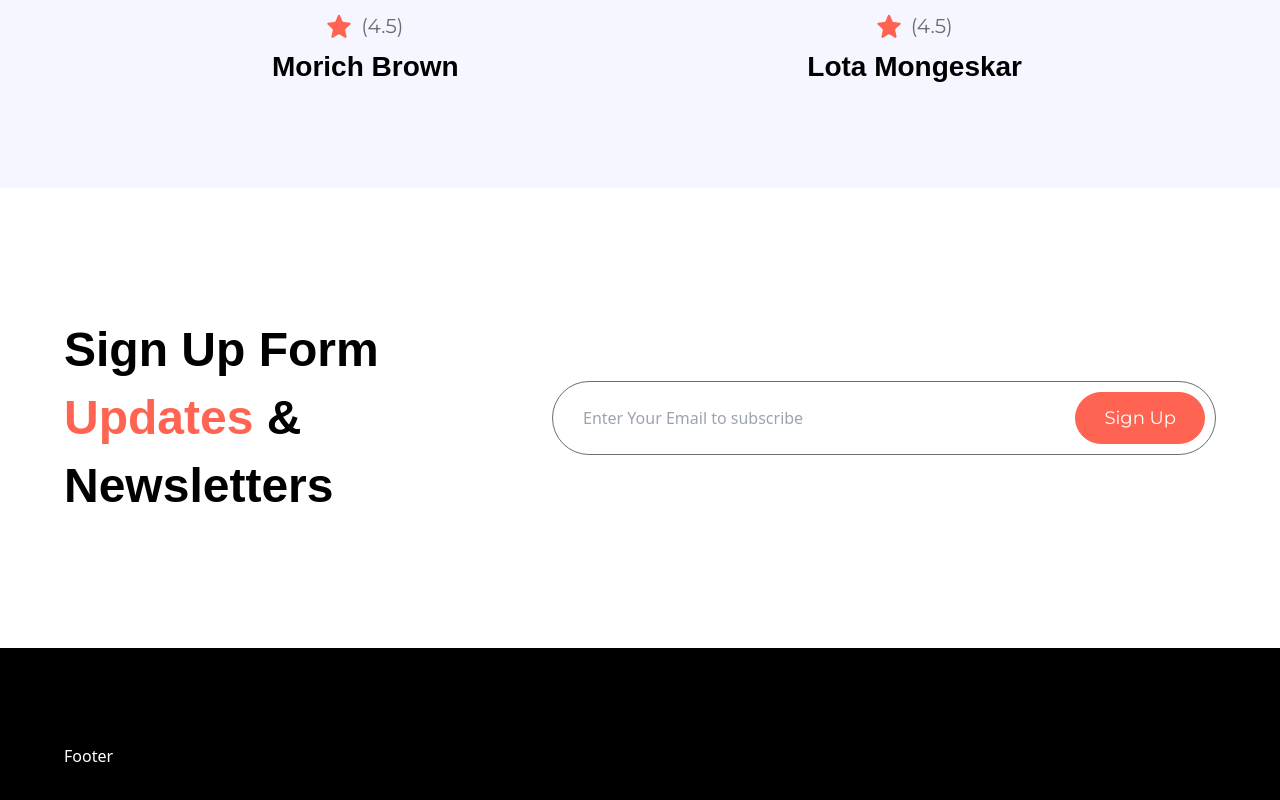
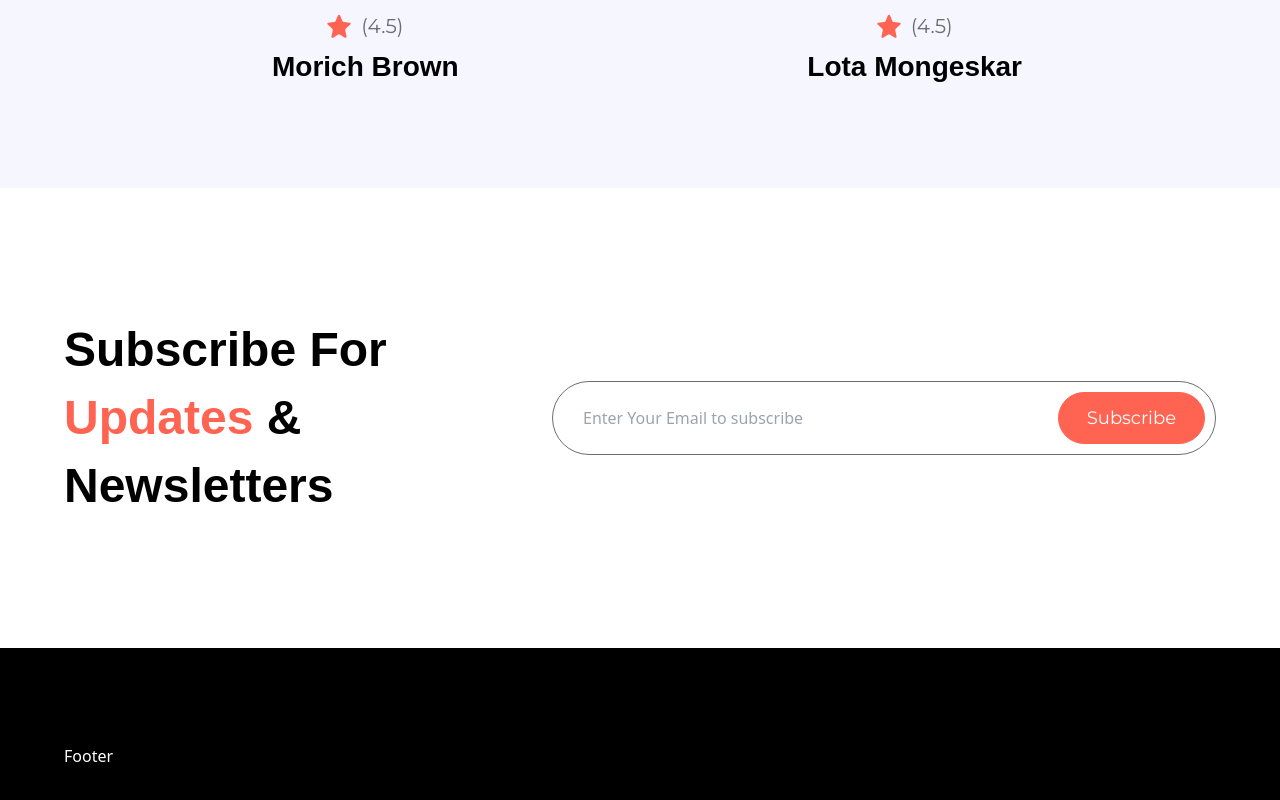
Before and after one commit to Yusufiabichi/E-commerce-Landing-page, a React (Vite) app: page / in a window 1280 px wide. Shown: the part 4129-4929 px from the top of the page. Built offline with nearby package versions, Linux system fonts and the light colour scheme; a web font is replaced by a local one.

Commit message:
subscribe

```diff
--- a/src/sections/Subscribe.jsx
+++ b/src/sections/Subscribe.jsx
@@ -6,7 +6,7 @@ const Subscribe = () => {
     items-center max-lg:flex-col gap-10" id="contact-us">
 
       <h3 className="text-4xl leading-[68px] lg:max-w-md font-palanquin font-bold">
-        Sign Up Form
+        Subscribe For
         <span className="text-coral-red"> Updates
         </span> & Newsletters
       </h3>
@@ -17,7 +17,7 @@ const Subscribe = () => {
         placeholder="Enter Your Email to subscribe"
         className="input" />
         <div className="flex max-sm:justify-end items-center max-sm:w-full">
-          <Button label="Sign Up"
+          <Button label="Subscribe"
           fullwidth/>
         </div>
       </div>
```
